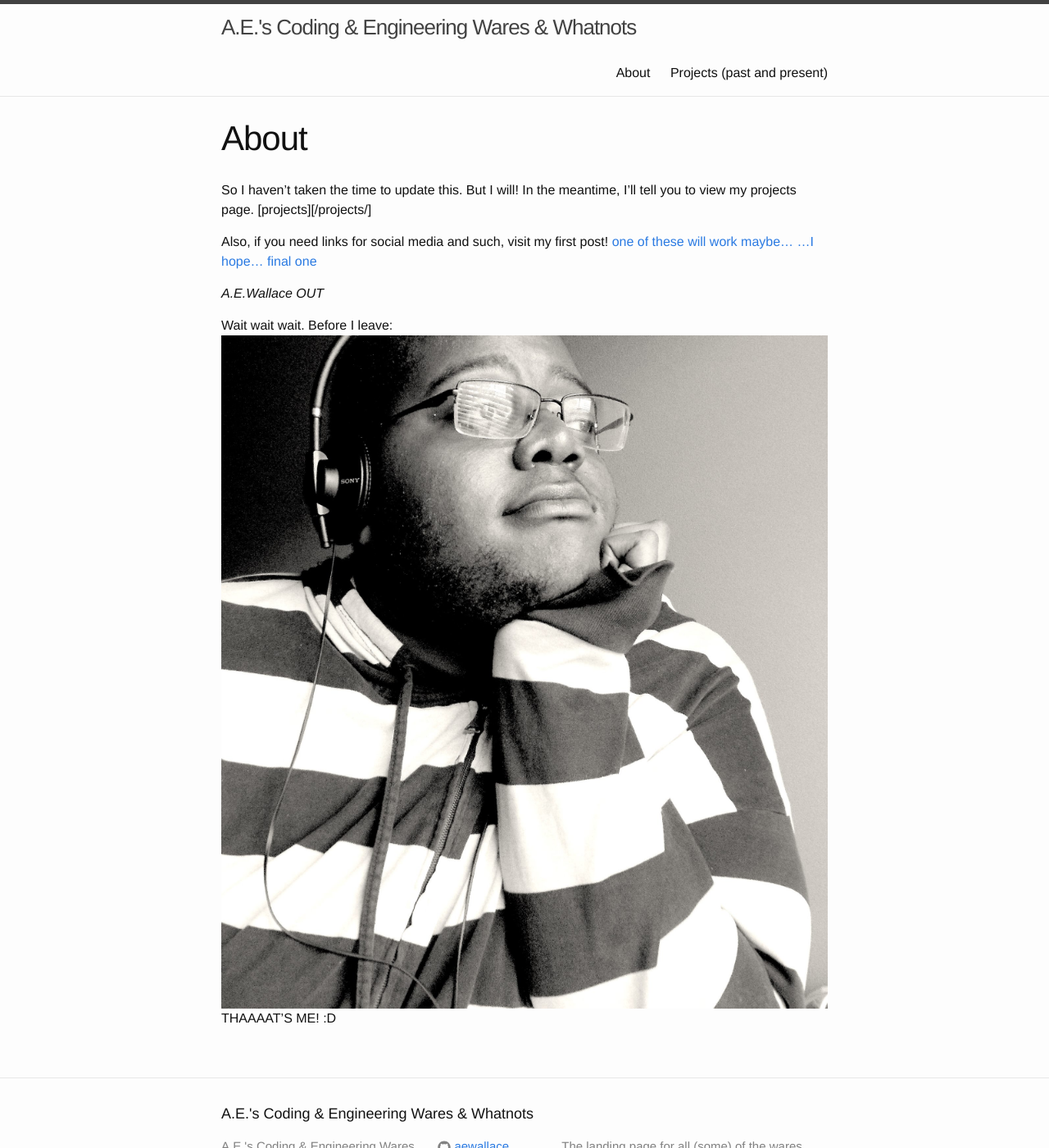
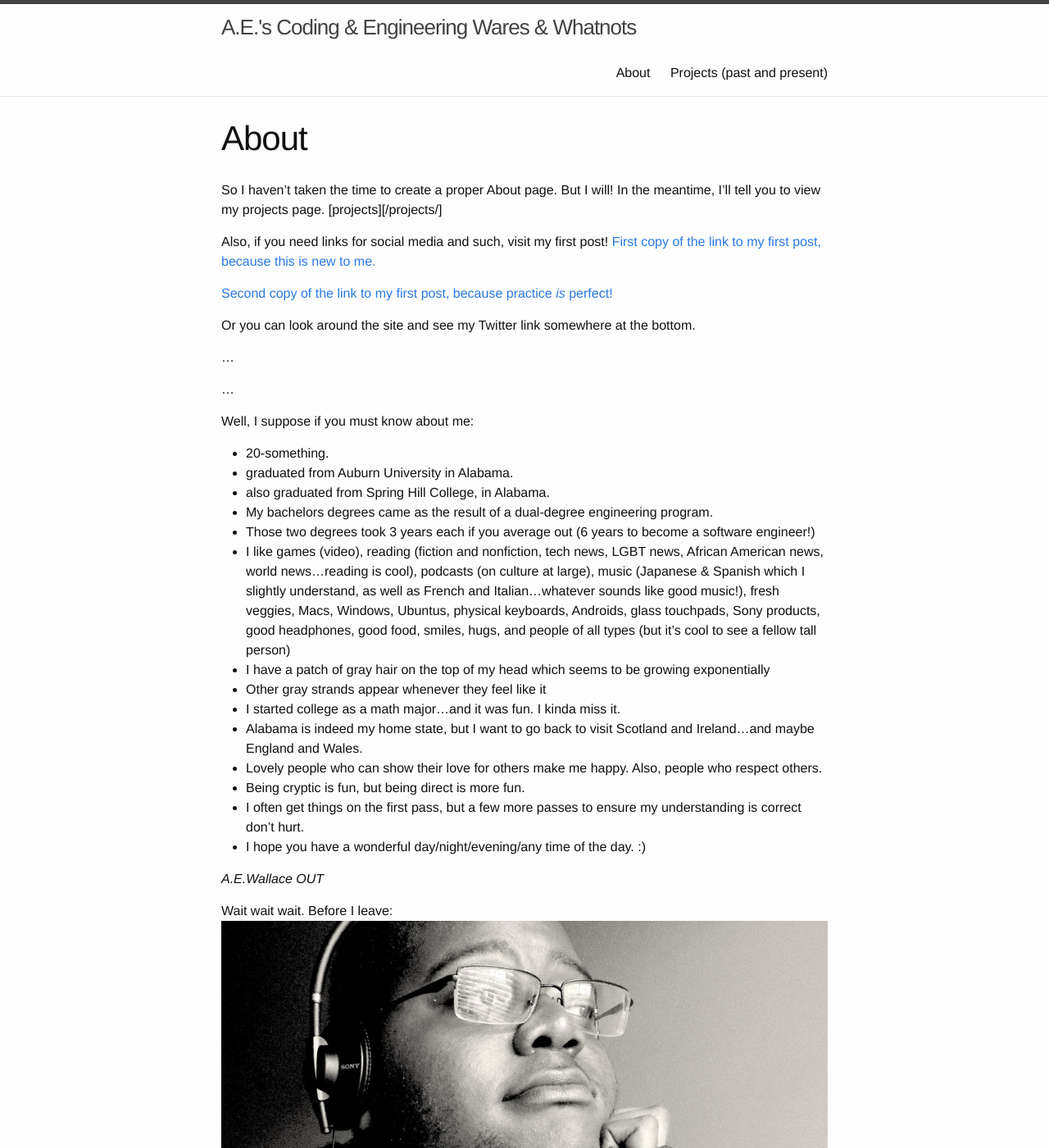
Before and after one commit to aewallace/aewallace.github.io, a Jekyll site: the page built from about.md, in a window 1280 px wide and 1400 px high. Shown: the whole window at 82% size. Built offline with Jekyll 4.4.1, drawn with Linux system fonts in a browser that asks for light colours.

Commit message:
Made my About page have content

```diff
--- a/about.md
+++ b/about.md
@@ -3,15 +3,43 @@ layout: page
 title: About
 permalink: /about/
 ---
-So I haven't taken the time to update this. But I will!
+So I haven't taken the time to create a proper About page. But I will!
 In the meantime, I'll tell you to view my projects page.
 [projects][/projects/]
 
 Also, if you need links for social media and such, visit my first post!
-[one of these will work](/honeyimhome!/2015/10/07/it-begins.html)
-[maybe...](/2015/10/07/it-begins.html)
-[...I hope...](/honeyimhome!/2015/10/07/it-begins)
-[final one](/2015/10/07/it-begins)
+[First copy of the link to my first post, because this is new to me.](/honeyimhome!/2015/10/07/it-begins.html)
+
+[Second copy of the link to my first post, because practice _is_ perfect!](/honeyimhome!/2015/10/07/it-begins)
+
+Or you can look around the site and see my Twitter link somewhere at the bottom.
+
+
+...
+
+...
+
+Well, I suppose if you must know about me:
+
+* 20-something.
+* graduated from Auburn University in Alabama.
+* also graduated from Spring Hill College, in Alabama.
+* My bachelors degrees came as the result of a dual-degree engineering program.
+* Those two degrees took 3 years each if you average out (6 years to become a software engineer!)
+* I like games (video), reading (fiction and nonfiction,
+tech news, LGBT news, African American news, world news...reading is cool), podcasts (on culture at large),
+music (Japanese & Spanish which I slightly understand, as well as French and Italian...whatever sounds like good music!),
+fresh veggies, Macs, Windows, Ubuntus, physical keyboards, Androids, glass touchpads, Sony products,
+good headphones, good food, smiles, hugs, and people of all types (but it's cool to see a fellow tall person)
+* I have a patch of gray hair on the top of my head which seems to be growing exponentially
+* Other gray strands appear whenever they feel like it
+* I started college as a math major...and it was fun. I kinda miss it.
+* Alabama is indeed my home state, but I want to go back to visit Scotland and Ireland...and maybe England and Wales.
+* Lovely people who can show their love for others make me happy. Also, people who respect others.
+* Being cryptic is fun, but being direct is more fun.
+* I often get things on the first pass, but a few more passes to ensure my understanding is correct don't hurt.
+* I hope you have a wonderful day/night/evening/any time of the day. :)
+
 
 *A.E.Wallace OUT*
 
```
